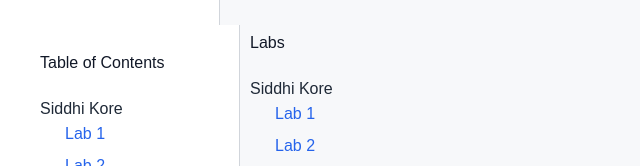
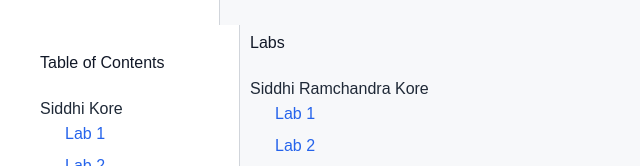
Before and after one commit to SidK2301/webdev-client, a Next.js app: page /labs in a window 1280 px wide. Shown: the top 166 px of the page, without its empty margins (0-640 px from the left). Built offline with nearby package versions, Linux system fonts and the light colour scheme.

Commit message:
Add full name to Labs

```diff
--- a/app/labs/page.tsx
+++ b/app/labs/page.tsx
@@ -5,7 +5,7 @@
     <div id="wd-labs">
       <h2>Labs</h2>
 
-      <p>Siddhi Kore</p>
+      <p>Siddhi Ramchandra Kore</p>
 
       <ul>
         <li>
```
